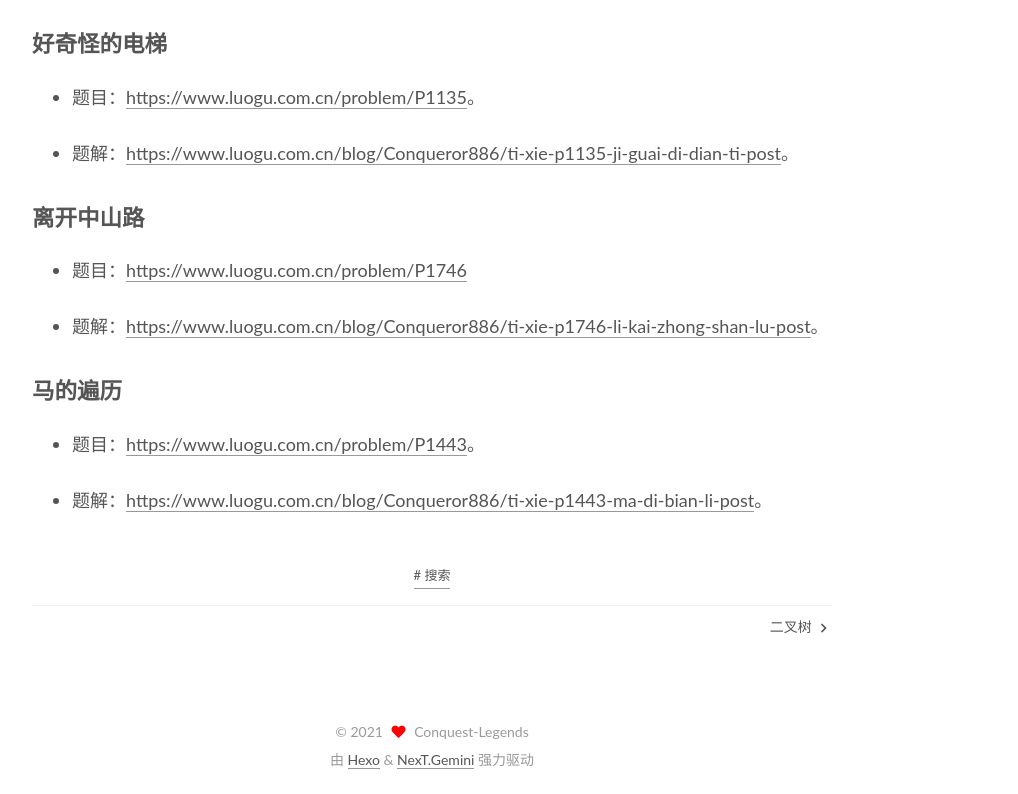
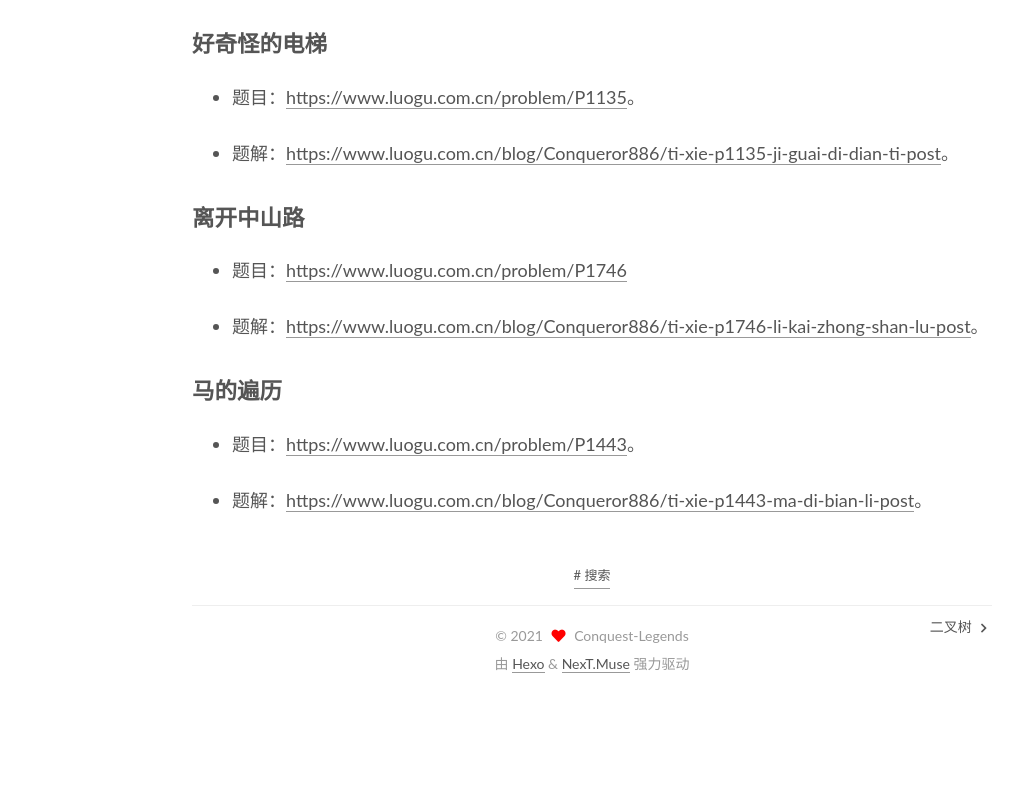
Before and after one commit to Conquest-Legends/Conquest-Legends.github.io, a plain HTML site: page 2021/06/21/BFS/index.html in a window 1280 px wide. Shown: the part 1765-2559 px from the top of the page, without its empty margins (208-1226 px from the left). After the commit the page ends 2463 px from the top, so only its background shows below. Drawn offline with Linux system fonts and the light colour scheme.

Commit message:
Site updated: 2021-06-22 10:45:58

```diff
--- a/2021/06/21/BFS/index.html
+++ b/2021/06/21/BFS/index.html
@@ -17,7 +17,7 @@
 
 <script id="hexo-configurations">
     var NexT = window.NexT || {};
-    var CONFIG = {"hostname":"conquest-legends.github.io","root":"/","scheme":"Gemini","version":"7.8.0","exturl":false,"sidebar":{"position":"left","display":"post","padding":18,"offset":12,"onmobile":false},"copycode":{"enable":false,"show_result":false,"style":null},"back2top":{"enable":true,"sidebar":false,"scrollpercent":false},"bookmark":{"enable":false,"color":"#222","save":"auto"},"fancybox":false,"mediumzoom":false,"lazyload":false,"pangu":false,"comments":{"style":"tabs","active":null,"storage":true,"lazyload":false,"nav":null},"algolia":{"hits":{"per_page":10},"labels":{"input_placeholder":"Search for Posts","hits_empty":"We didn't find any results for the search: ${query}","hits_stats":"${hits} results found in ${time} ms"}},"localsearch":{"enable":false,"trigger":"auto","top_n_per_article":1,"unescape":false,"preload":false},"motion":{"enable":true,"async":false,"transition":{"post_block":"fadeIn","post_header":"slideDownIn","post_body":"slideDownIn","coll_header":"slideLeftIn","sidebar":"slideUpIn"}}};
+    var CONFIG = {"hostname":"conquest-legends.github.io","root":"/","scheme":"Muse","version":"7.8.0","exturl":false,"sidebar":{"position":"left","display":"post","padding":18,"offset":12,"onmobile":false},"copycode":{"enable":false,"show_result":false,"style":null},"back2top":{"enable":true,"sidebar":false,"scrollpercent":false},"bookmark":{"enable":false,"color":"#222","save":"auto"},"fancybox":false,"mediumzoom":false,"lazyload":false,"pangu":false,"comments":{"style":"tabs","active":null,"storage":true,"lazyload":false,"nav":null},"algolia":{"hits":{"per_page":10},"labels":{"input_placeholder":"Search for Posts","hits_empty":"We didn't find any results for the search: ${query}","hits_stats":"${hits} results found in ${time} ms"}},"localsearch":{"enable":false,"trigger":"auto","top_n_per_article":1,"unescape":false,"preload":false},"motion":{"enable":true,"async":false,"transition":{"post_block":"fadeIn","post_header":"slideDownIn","post_body":"slideDownIn","coll_header":"slideLeftIn","sidebar":"slideUpIn"}}};
   </script>
 
   <meta name="description" content="搜索简介搜索，就是把所有的决策树全都看一遍，穷尽所有的情况来找到最优解或是所有合法的解数。">
@@ -398,7 +398,7 @@
   </span>
   <span class="author" itemprop="copyrightHolder">Conquest-Legends</span>
 </div>
-  <div class="powered-by">由 <a href="https://hexo.io/" class="theme-link" rel="noopener" target="_blank">Hexo</a> & <a href="https://theme-next.org/" class="theme-link" rel="noopener" target="_blank">NexT.Gemini</a> 强力驱动
+  <div class="powered-by">由 <a href="https://hexo.io/" class="theme-link" rel="noopener" target="_blank">Hexo</a> & <a href="https://muse.theme-next.org/" class="theme-link" rel="noopener" target="_blank">NexT.Muse</a> 强力驱动
   </div>
 
 
@@ -424,7 +424,7 @@
 <script src="/js/motion.js"></script>
 
 
-<script src="/js/schemes/pisces.js"></script>
+<script src="/js/schemes/muse.js"></script>
 
 
 <script src="/js/next-boot.js"></script>
```
Also changed, not shown: 2021/06/21/二叉树/index.html (+3 -3 lines), 2021/06/22/康托展开/index.html (+3 -3 lines), about/index.html (+3 -3 lines), archives/2021/06/index.html (+3 -3 lines), archives/2021/index.html (+3 -3 lines), archives/index.html (+3 -3 lines), categories/index.html (+3 -3 lines), categories/普及组/index.html (+3 -3 lines), categories/通用/index.html (+3 -3 lines), index.html (+3 -3 lines), tags/index.html (+3 -3 lines), tags/搜索/index.html (+3 -3 lines), tags/数据结构/index.html (+3 -3 lines), tags/通用学术/index.html (+3 -3 lines).
